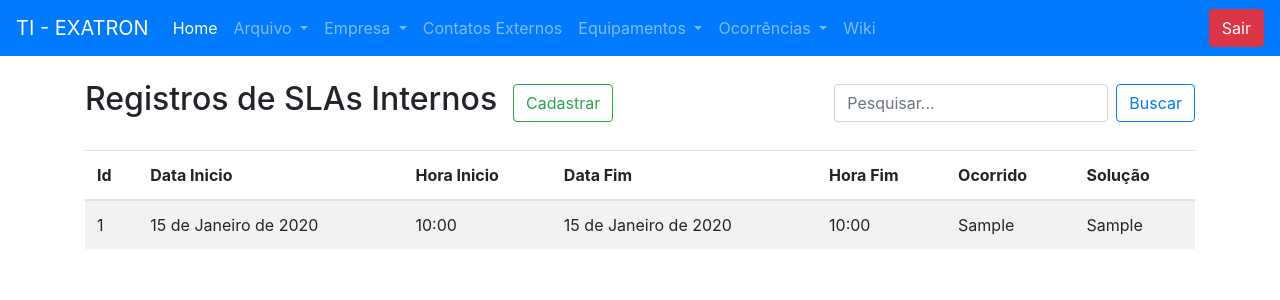
After one commit to marcoskw/licenca, a Django app: page /ocorrencias/sla_interno/listar_sla_interno/ in a window 1280 px wide. The commit adds this page. Shown: the top 300 px of the page. Run offline with Django 5.2, Linux system fonts and the light colour scheme; a user stored in the database is signed in; tables that the repository leaves empty hold one stand-in row (values such as "Sample post"); some libraries are stand-ins or nearby versions.

Commit message:
Adicionando registro de SLA

```diff
--- a/empresa/views.py
+++ b/empresa/views.py
@@ -187,7 +187,7 @@ def listar_operadores(request):
         return redirect('/login')
 
     if request.method == "GET":
-        operadores = Operador.objects.filter(status='ATV').order_by('nome_operador')
+        operadores = Operador.objects.order_by('nome_operador').filter(status='ATV')
 
     return render(request, 'listar_operadores.html', {'operadores': operadores})
 
--- a/ocorrencias/models.py
+++ b/ocorrencias/models.py
@@ -29,3 +29,12 @@ class OcorrenciaComputador(models.Model):
     tipo_ocorrencia = models.CharField(max_length=1, choices=tipo_ocorrencia_choices)
     computador =models.ForeignKey(Computador, on_delete=models.DO_NOTHING, blank=True)
     observacoes = models.TextField(blank=True)
+
+
+class SlaInterno(models.Model):
+    data_inicial = models.DateField()
+    hora_inicial = models.TimeField()
+    data_final = models.DateField()
+    hora_final = models.TimeField()
+    ocorrido = models.TextField()
+    solucao = models.TextField(blank=True)
--- /dev/null
+++ b/ocorrencias/templates/listar_sla_interno.html
@@ -0,0 +1,52 @@
+{% extends "base.html" %}
+{% load static %}
+{% block 'head' %}
+
+<link rel="stylesheet" href="{% static 'empresarios/css/listar_empresas.css' %}">
+<link rel="stylesheet" href="{% static 'usuarios/css/usuarios.css' %}">
+
+{% endblock 'head' %}
+
+{% block 'body' %}
+{% include "partials/barra_navegacao.html" %}
+    <div class="container mt-4">
+        <div class="d-flex justify-content-between align-items-center mb-4">
+            <div class="d-flex align-items-center">
+                <h2 class="mr-3">Registros de SLAs Internos</h2>
+                <a href="{% url 'cadastrar_sla_interno' %}" class="btn btn-outline-success">Cadastrar</a>
+            </div>
+            <form class="form-inline" method="GET" action="{% url 'buscar_sla_interno' %}">
+                <input class="form-control mr-sm-2" type="search" placeholder="Pesquisar..." aria-label="Pesquisar" name="q" value="{{ request.GET.q }}">
+                <button class="btn btn-outline-primary my-2 my-sm-0" type="submit">Buscar</button>
+            </form>
+        </div>
+
+        <table class="table table-striped">
+            <thead>
+                <tr class="cabecalho" style="background-color: transparent !important;">
+                    <th scope="col">Id</th>
+                    <th scope="col">Data Inicio</th>
+                    <th scope="col">Hora Inicio</th>
+                    <th scope="col">Data Fim</th>
+                    <th scope="col">Hora Fim</th>
+                    <th scope="col">Ocorrido</th>
+                    <th scope="col">Solução</th>
+                </tr>
+            </thead>
+
+            <tbody>
+                {% for sla in slas %}
+                    <tr>
+                        <td>{{ sla.id }}</td>
+                        <td>{{ sla.data_inicial }}</td>
+                        <td>{{ sla.hora_inicial }}</td>
+                        <td>{{ sla.data_final }}</td>
+                        <td>{{ sla.hora_final }}</td>
+                        <td>{{ sla.ocorrido }}</td>
+                        <td>{{ sla.solucao }}</td>
+                    </tr>
+                {% endfor %}
+            </tbody>
+        </table>
+    </div>
+</div>{% endblock 'body' %}
--- a/ocorrencias/urls.py
+++ b/ocorrencias/urls.py
@@ -2,6 +2,12 @@ from django.urls import path
 from . import views
 
 urlpatterns = [
+    # SLAs
+    path('sla_interno/listar_sla_interno/', views.listar_sla_interno, name="listar_sla_interno"),
+    path('sla_interno/cadastrar_sla_interno/', views.cadastrar_sla_interno, name="cadastrar_sla_interno"),
+    path('sla_interno/buscar_sla_interno/', views.buscar_sla_interno, name="buscar_sla_interno"),
+
+
     # Operadores
     path('ocorrencias_operadores/', views.ocorrencias_operadores, name="ocorrencias_operadores"),
     path('ocorrencias_operadores/listar_ocorrencias_operadores', views.listar_ocorrencias_operadores, name='listar_ocorrencias_operadores') ,
--- a/ocorrencias/views.py
+++ b/ocorrencias/views.py
@@ -1,13 +1,82 @@
 from datetime import datetime
 from django.shortcuts import redirect, render
 from equipamentos.models import Computador, Software, SoftwareComputador
-from ocorrencias.models import OcorrenciaOperador, OcorrenciaComputador
+from ocorrencias.models import OcorrenciaOperador, OcorrenciaComputador, SlaInterno
 from empresa.models import Operador, Setor
 from parametros.models import ParametrosEmpresa
 from django.contrib import messages
 from django.contrib.messages import constants
 from django.db.models import Q
 
+# SLAs
+def sla_interno(request):
+    if not request.user.is_authenticated:
+        return redirect('/login')
+
+    return render(request, 'sla_interno.html')
+
+def listar_sla_interno(request):
+    if not request.user.is_authenticated:
+        return redirect('/login')
+
+    if request.method == "GET":
+        sla = SlaInterno.objects.all().order_by('-id')
+
+        context = {
+            'slas': sla,
+        }
+        return render(request, 'listar_sla_interno.html', context)
+
+def cadastrar_sla_interno(request):
+    if not request.user.is_authenticated:
+        return redirect('/login')
+
+    if request.method == "GET":
+        return render(request, 'cadastrar_sla_interno.html')
+
+    if request.method == "POST":
+        data_inicial = request.POST.get('data_inicial')
+        hora_inicial = request.POST.get('hora_inicial')
+        data_final = request.POST.get('data_final')
+        hora_final = request.POST.get('hora_final')
+        ocorrido = request.POST.get('ocorrido')
+        solucao = request.POST.get('solucao')
+
+        sla = SlaInterno(
+            data_inicial=data_inicial,
+            hora_inicial=hora_inicial,
+            data_final=data_final,
+            hora_final=hora_final,
+            ocorrido=ocorrido,
+            solucao=solucao,
+        )
+
+        sla.save()
+
+        messages.add_message(request, constants.SUCCESS, 'SLA cadastrado com sucesso')
+        return redirect('listar_sla_interno')
+
+def buscar_sla_interno(request):
+    if not request.user.is_authenticated:
+        return redirect('/login')
+
+    if request.method == "GET":
+        return render(request, 'buscar_sla_interno.html')
+
+    if request.method == "POST":
+        data_inicial = request.POST.get('data_inicial')
+        data_final = request.POST.get('data_final')
+
+        sla = SlaInterno.objects.filter(
+            Q(data_inicial__gte=data_inicial) &
+            Q(data_final__lte=data_final)
+        )
+
+        if not sla:
+            messages.add_message(request, constants.ERROR, 'Não existe SLA para o período informado')
+            return redirect('buscar_sla_interno')
+
+        return render(request, 'buscar_sla_interno.html', {'sla': sla})
 
 # Operadores
 def ocorrencias_operadores(request):
--- a/templates/partials/barra_navegacao.html
+++ b/templates/partials/barra_navegacao.html
@@ -59,6 +59,9 @@
           Ocorrências
         </a>
         <div class="dropdown-menu" aria-labelledby="navbarDropdownMenuLink5">
+
+          <a class="dropdown-item" href="{% url 'listar_sla_interno' %}">SLA</a>
+          <div class="dropdown-divider"></div>
           <a class="dropdown-item" href="{% url 'ocorrencias_operadores' %}">Operadores</a>
           <div class="dropdown-divider"></div>
           <a class="dropdown-item" href="{% url 'ocorrencias_equipamentos' %}">Equipamentos</a>
```
Also changed, not shown: ocorrencias/templates/cadastrar_sla_interno.html (added, +67 -0 lines), ocorrencias/migrations/0003_slainterno.py (added), ocorrencias/migrations/0004_slainterno_hora_final_slainterno_hora_inicial.py (added), ocorrencias/migrations/0005_alter_slainterno_data_final_and_more.py (added), ocorrencias/migrations/0006_alter_slainterno_data_final_and_more.py (added).
